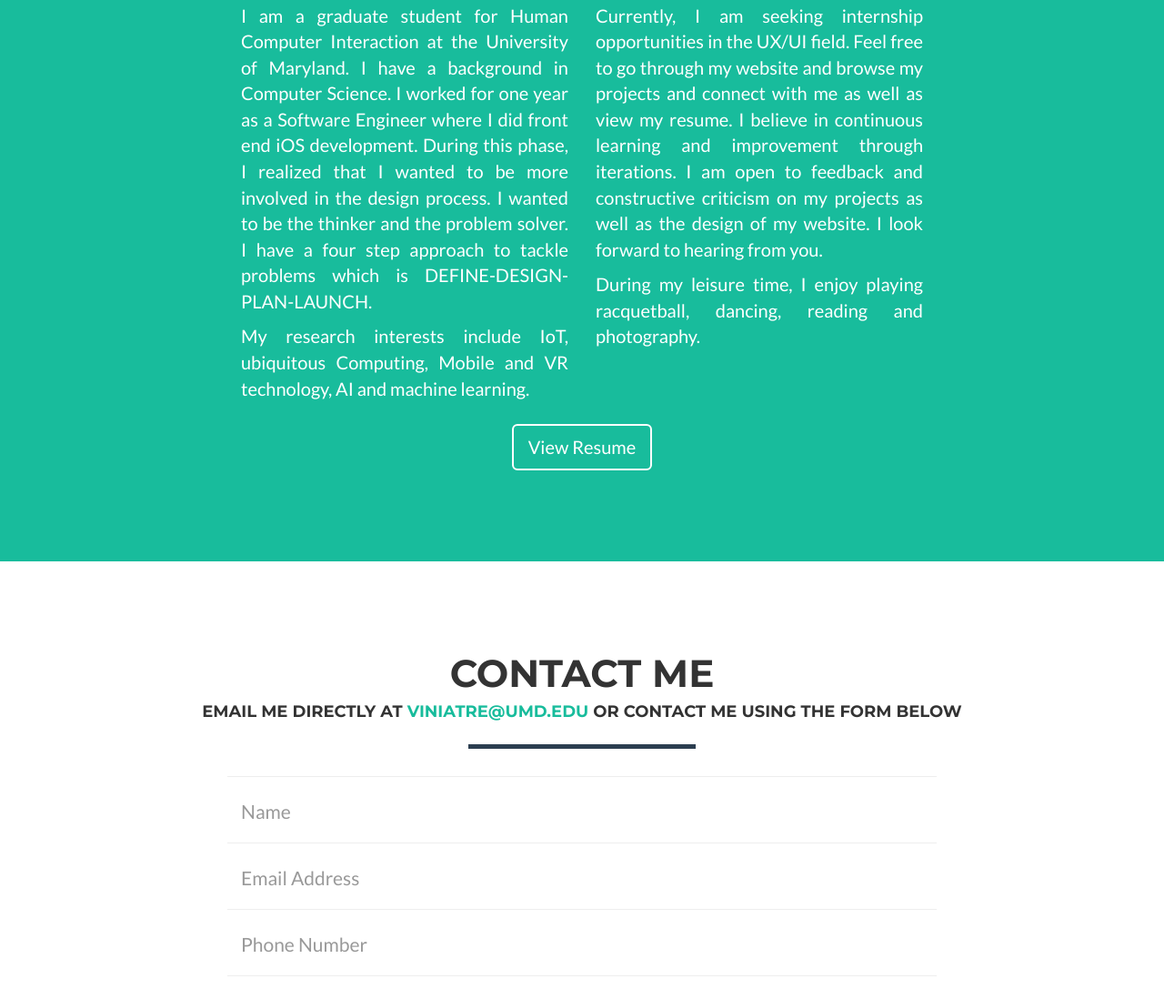
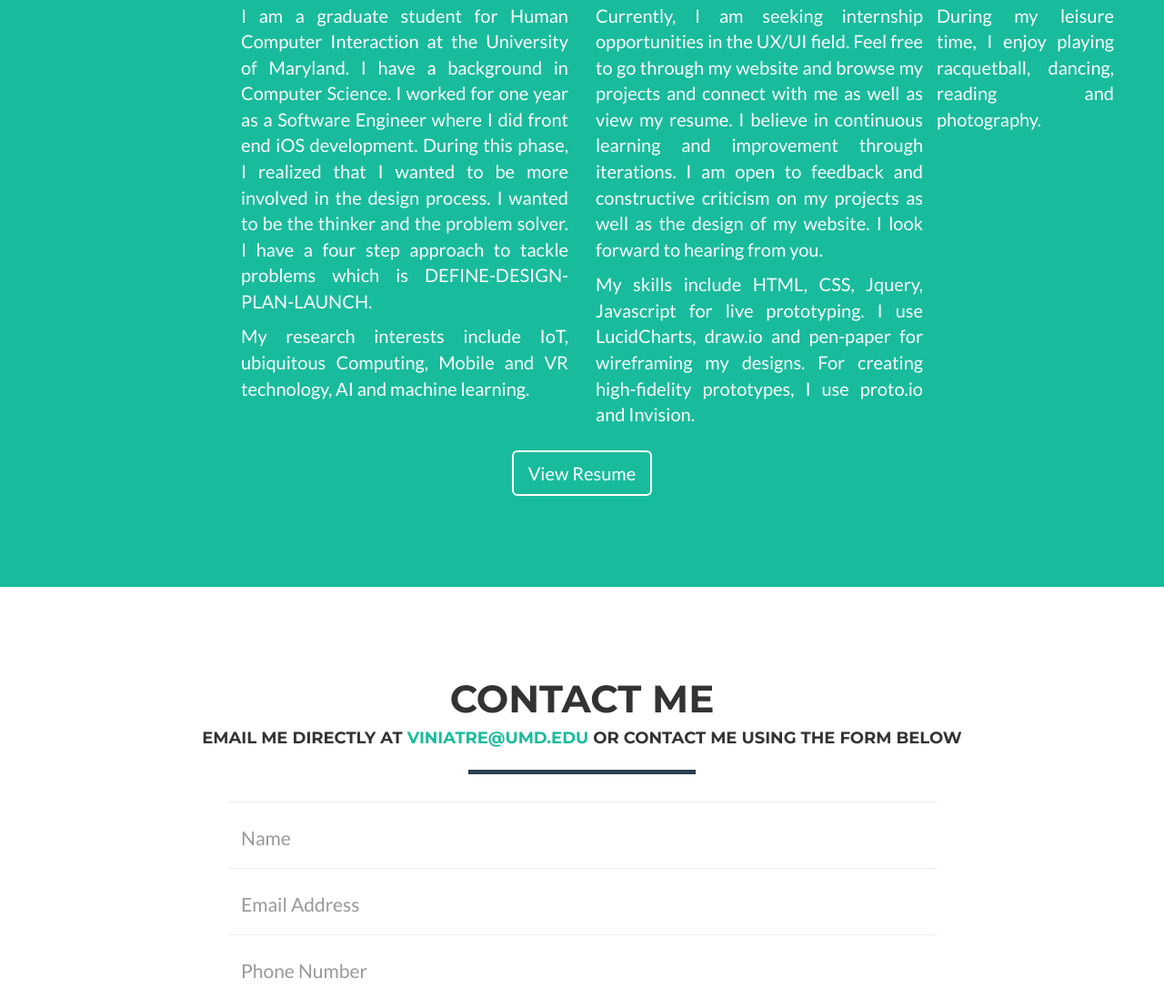
Before and after one commit to vinita-atre/Personal-Website, a website: page index.html in a window 1280 px wide. Shown: the part 2218-3316 px from the top of the page at 91% size. Drawn offline with nearby package versions, Linux system fonts and the light colour scheme.

Commit message:
added skills

```diff
--- a/index.html
+++ b/index.html
@@ -129,7 +129,8 @@
 
                 						<div class="col-lg-4">
                 							<p align= "justify">Currently, I am seeking internship opportunities in the UX/UI field. Feel free to go through my website and browse my projects and connect with me as well as view my resume. I believe in continuous learning and improvement through iterations. I am open to feedback and constructive criticism on my projects as well as the design of my website. I look forward to hearing from you.</p>
-
+                							<p align= "justify">My  skills include HTML, CSS, Jquery, Javascript for live prototyping. I use LucidCharts, draw.io and pen-paper for wireframing my designs. For creating high-fidelity prototypes, I use proto.io and Invision.</p>
+                						</div>
                 							<p align= "justify">During my leisure time, I enjoy playing racquetball, dancing, reading and photography.</p>
                 						</div>
 
```
